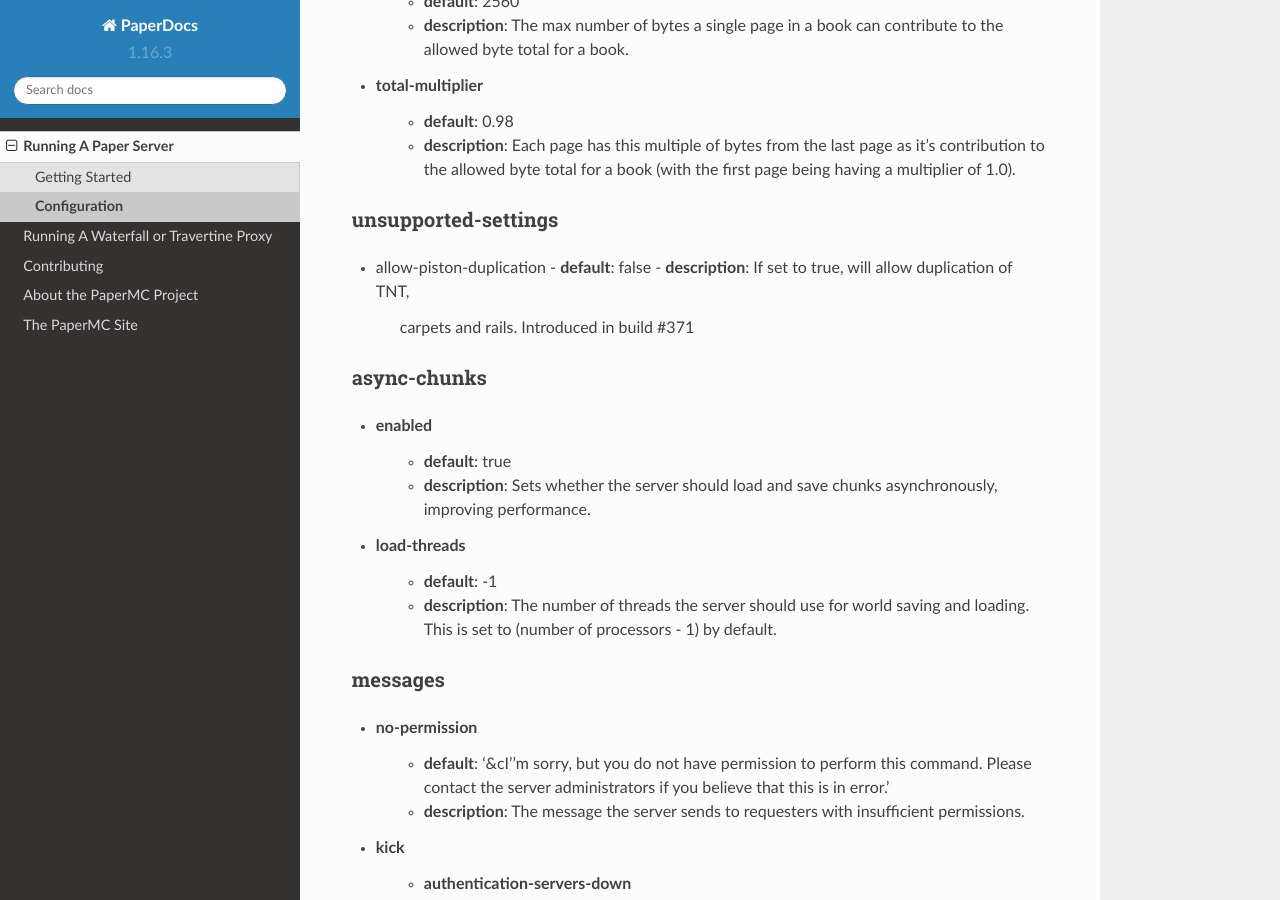
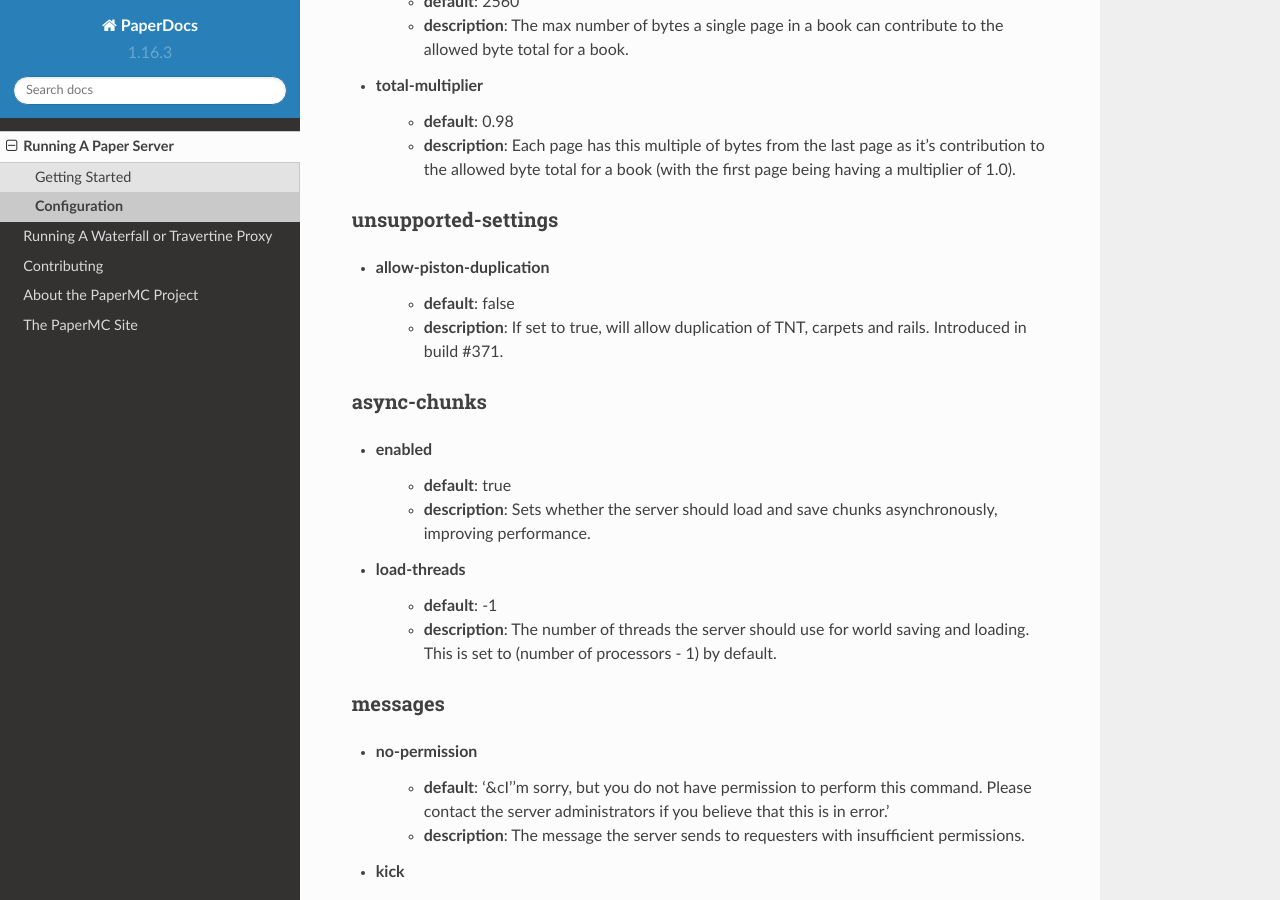
Before and after one commit to PaperMC/PaperDocs, a Sphinx documentation site: the page built from source/server/configuration.rst, in a window 1280 px wide and 900 px high, scrolled down 3552 px. Built offline with Sphinx 7.4.7 and the Read the Docs theme 2.0.0, drawn with Linux system fonts in a browser that asks for light colours.

Commit message:
Fix grouping of unsupported-settings

```diff
--- a/source/server/configuration.rst
+++ b/source/server/configuration.rst
@@ -159,9 +159,9 @@
 unsupported-settings
 ~~~~~~~~~~~~~~~~~~~~
 * allow-piston-duplication
-  - **default**: false
-  - **description**: If set to true, will allow duplication of TNT,
-        carpets and rails. Introduced in build #371
+    - **default**: false
+    - **description**: If set to true, will allow duplication of TNT,
+      carpets and rails. Introduced in build #371.
 
 async-chunks
 ~~~~~~~~~~~~
```
